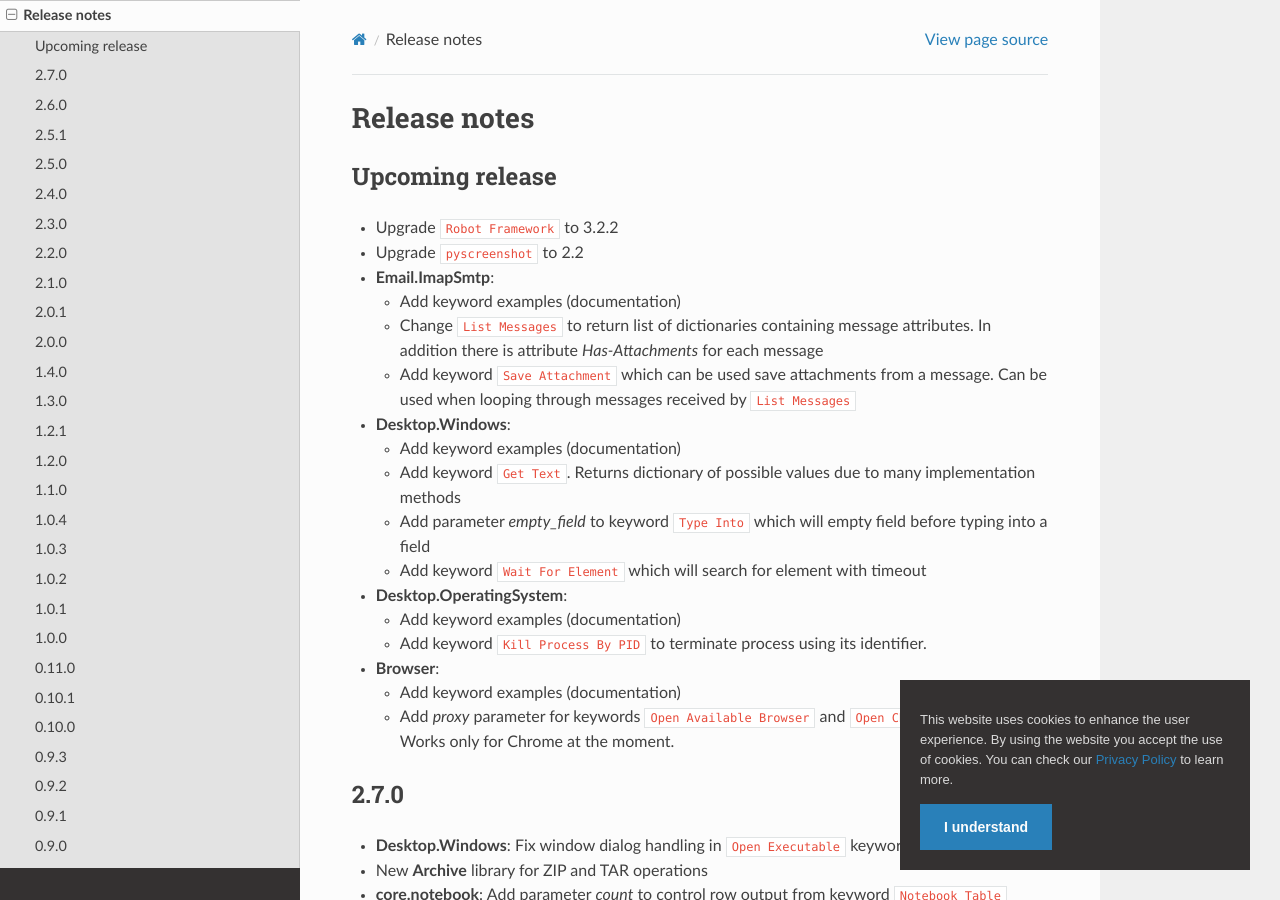
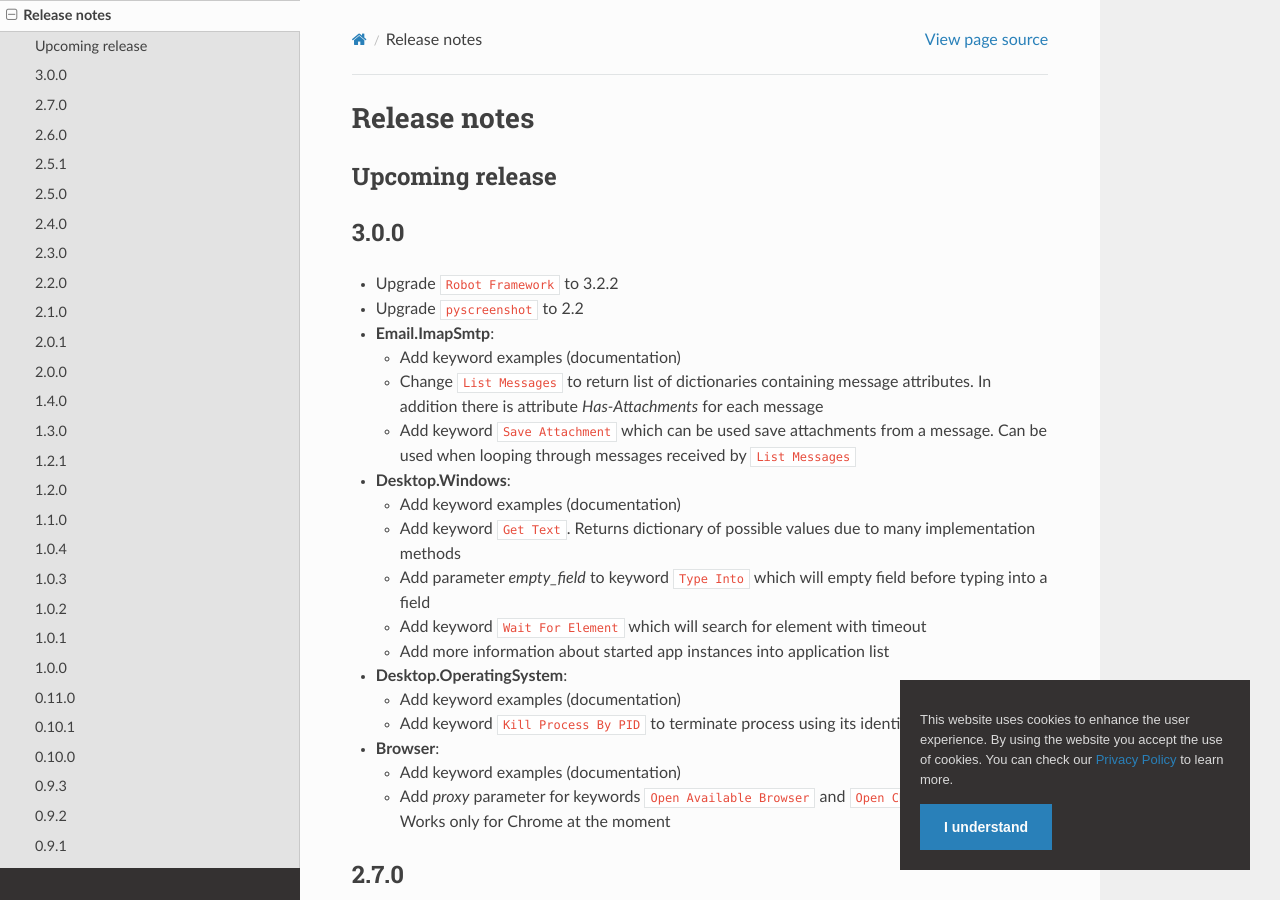
Before and after one commit to coderprovider/Framework-RPA, a Sphinx documentation site: the page built from docs/source/releasenotes.rst, in a window 1280 px wide and 900 px high. Built offline with Sphinx 7.4.7 and the Read the Docs theme 2.0.0, drawn with Linux system fonts in a browser that asks for light colours; pages that are not in the unit, such as notebooks, are missing from menus.

Commit message:
update release notes

```diff
--- a/docs/source/releasenotes.rst
+++ b/docs/source/releasenotes.rst
@@ -3,6 +3,9 @@ Release notes
 
 Upcoming release
 ----------------
+
+3.0.0
+-----
 
 - Upgrade ``Robot Framework`` to 3.2.2
 - Upgrade ``pyscreenshot`` to 2.2
@@ -24,18 +27,19 @@ Upcoming release
   - Add parameter `empty_field` to keyword ``Type Into`` which will
     empty field before typing into a field
   - Add keyword ``Wait For Element`` which will search for element with timeout
+  - Add more information about started app instances into application list
 
 - **Desktop.OperatingSystem**:
 
   - Add keyword examples (documentation)
   - Add keyword ``Kill Process By PID`` to terminate process using its
-    identifier.
+    identifier
 
 - **Browser**:
 
   - Add keyword examples (documentation)
   - Add `proxy` parameter for keywords ``Open Available Browser``
-    and ``Open Chrome Browser``. Works only for Chrome at the moment.
+    and ``Open Chrome Browser``. Works only for Chrome at the moment
 
 2.7.0
 -----
```
